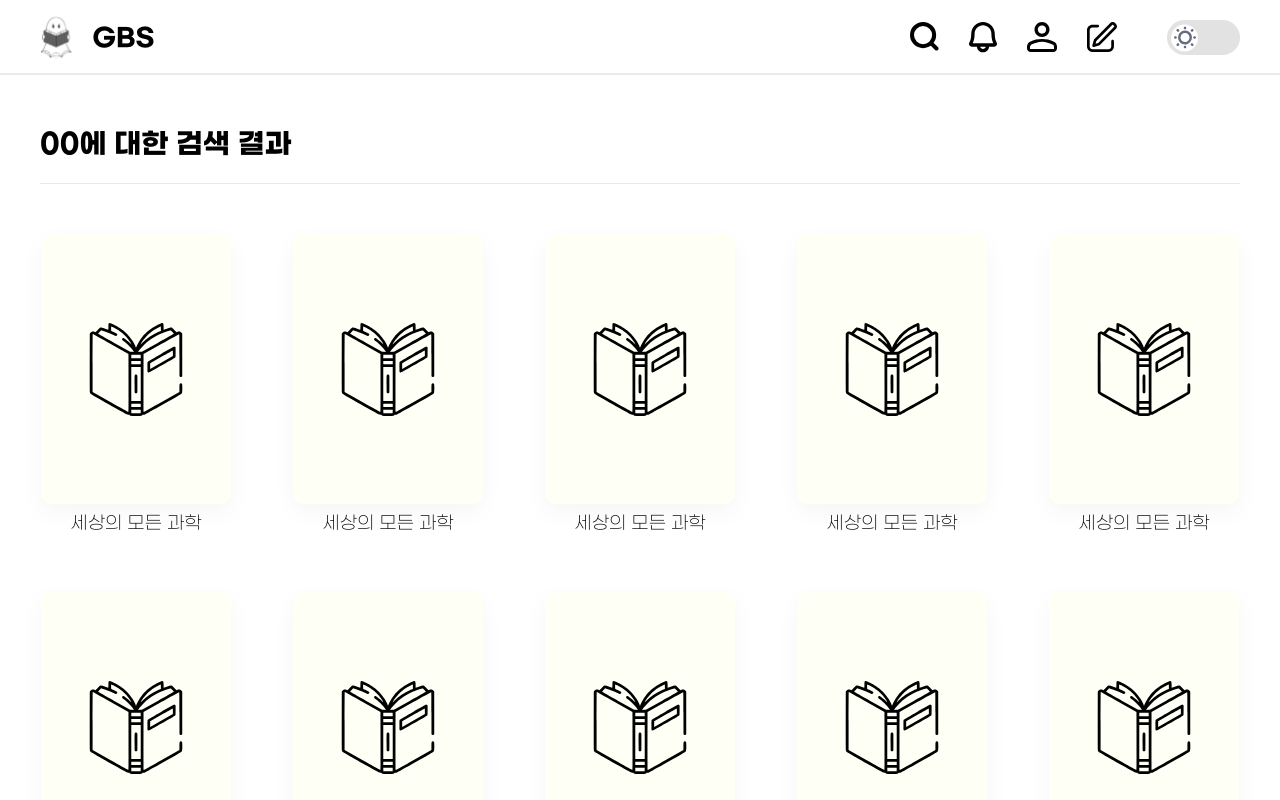
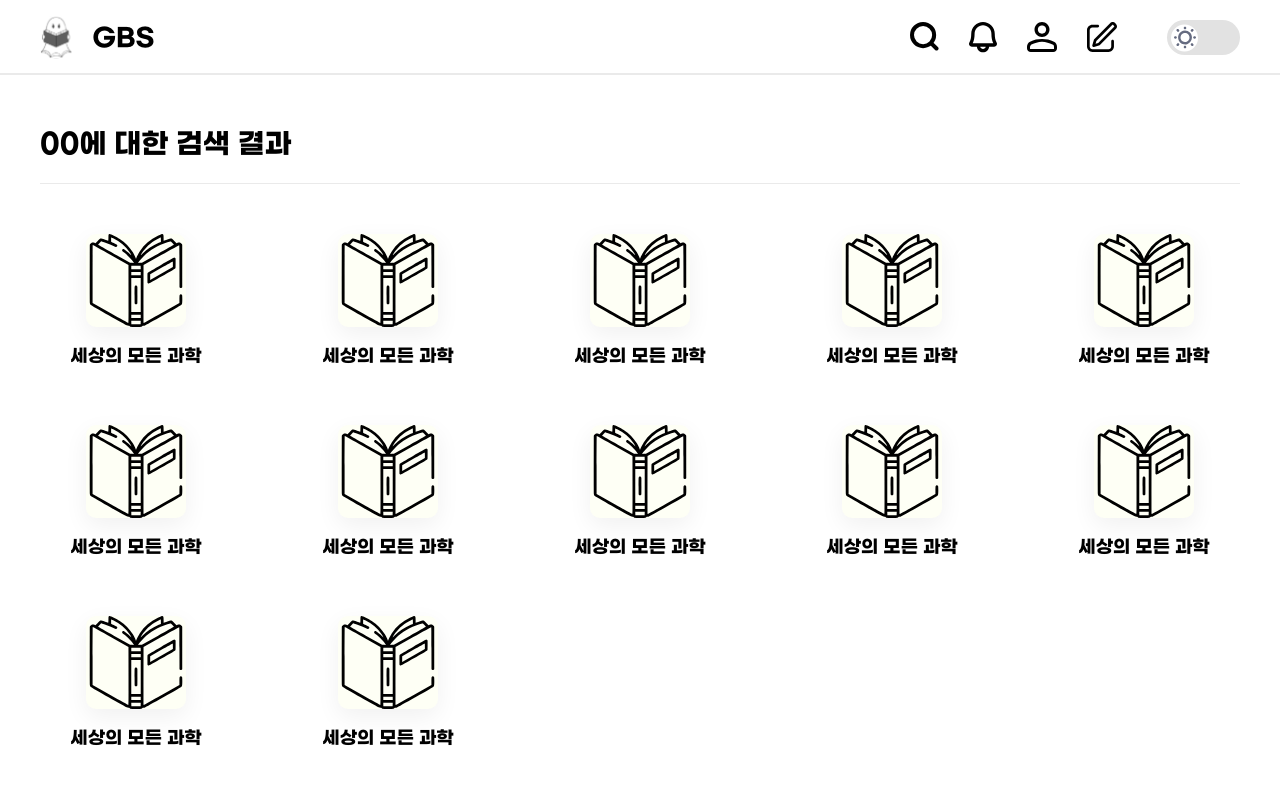
Before and after one commit to Team-GBS/GBS-client, a Next.js app: page /search in a window 1280 px wide. Shown: the top 800 px of the page. Built offline with nearby package versions, Linux system fonts and the light colour scheme.

Commit message:
Fix: BookListItem

```diff
--- a/src/components/Common/atoms/BookListItem/index.tsx
+++ b/src/components/Common/atoms/BookListItem/index.tsx
@@ -1,13 +1,18 @@
-import { useState } from 'react';
 import * as S from './style';
 import { BookItemProps } from 'types/Book';
 import { getBookColor } from 'Utils/Libs/getBookColor';
 import { NoneBookIcon } from 'assets/svg';
+import { useRecoilState } from 'recoil';
+import { ShowModalAtom } from 'components/Main/atoms/state';
 
-const BookListItem = ({ title, bookType, cover }: BookItemProps) => {
+const BookListItem = ({ title, bookType, cover, width, height, translateX }: BookItemProps) => {
+  const [showModal, setShowModal] = useRecoilState(ShowModalAtom);
+  const BookClick = () => {
+    setShowModal(!showModal);
+  };
   return (
-    <S.ItemWrapper>
-      <S.CoverWrapper bookType={getBookColor[bookType]}>
+    <S.ItemWrapper onClick={BookClick}>
+      <S.CoverWrapper bookType={getBookColor[bookType]} width={width} height={height} translateX={translateX}>
         {cover ? <></> : <NoneBookIcon />}
       </S.CoverWrapper>
       <S.Title>{title}</S.Title>
--- a/src/components/Common/atoms/BookListItem/style.ts
+++ b/src/components/Common/atoms/BookListItem/style.ts
@@ -1,23 +1,26 @@
 import styled from '@emotion/styled';
+import { BookItemProps } from 'types/Book';
 
 export const ItemWrapper = styled.div`
   display: flex;
   flex-direction: column;
   justify-content: center;
   align-items: center;
-  gap: 10px;
+  gap: 20px;
   cursor: pointer;
 `;
 
-export const CoverWrapper = styled.div`
-  width: 190px;
-  height: 270px;
+export const CoverWrapper = styled.div<BookItemProps>`
+  width: ${(props) => props.width};
+  height: ${(props) => props.height};
   background-color: ${(props: { bookType: string }) => props.bookType};
+  transform: translateX(${(props) => props.translateX});
+  transition-duration: 0.3s;
   display: flex;
   justify-content: center;
   align-items: center;
   border-radius: 10px;
-  box-shadow: 0px 8px 24px rgba(0, 0, 0, 0.04);
+  box-shadow: 0px 8px 24px rgba(0, 0, 0, 0.06);
   svg {
     width: 100px;
     height: 93px;
@@ -26,6 +29,7 @@ export const CoverWrapper = styled.div`
 
 export const Title = styled.div`
   font-size: 18px;
-  font-weight: 500;
+  font-weight: bold;
   color: #000000;
+  z-index: 5;
 `;
```
